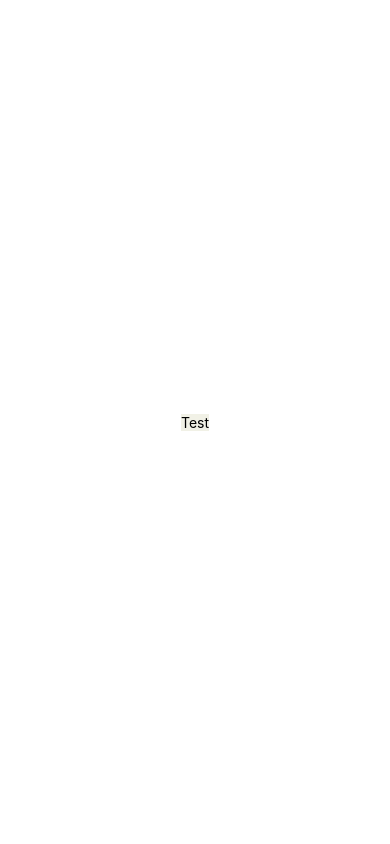
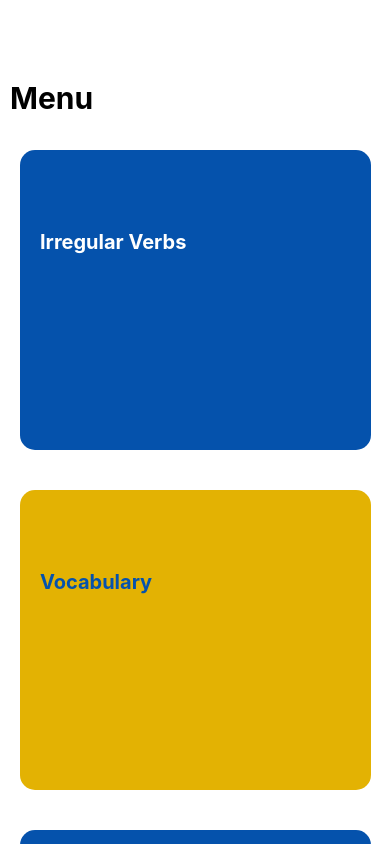
Before and after one commit to ChainerKOMISSA/PocketEnglishApp, a React Native app in the folder my-app/: screen / in a window 390 px wide. Built offline with nearby package versions, Linux system fonts and the light colour scheme.

Commit message:
Commit 2
Design de la page menu

```diff
--- a/my-app/src/screens/menu.jsx
+++ b/my-app/src/screens/menu.jsx
@@ -1,19 +1,82 @@
 import { Image, ScrollView, StyleSheet, Text, View } from 'react-native'
 import React from 'react'
+import { MenuOutlined, SearchOutlined } from '@ant-design/icons';
 
 const styles = StyleSheet.create({
+  container : {
+    width : '100%',
+    height : '100%',
+    flexDirection : 'column',
+  },
   row : {
       width : '100%',
-      backgroundColor : '#F1F1E6'
-  }
+      flexDirection : 'row',
+      height : 50,
+      marginTop : 80,
+  },
+  texte : {
+      fontSize : 30,
+      fontWeight : 'bold',
+      paddingLeft : 10
+  },
+  blue : {
+    margin : 20,
+    width : '90%',
+    height : '300px',
+    backgroundColor : '#0552AC',
+    borderRadius : 15
+  },
+  yellow : {
+    margin : 20,
+    width : '90%',
+    height : '300px',
+    backgroundColor : '#E3B203',
+    borderRadius : 15
+  },
+  textebtnblue : {
+    marginTop : 80,
+    marginLeft : 20,
+    marginBottom : 20,
+    color : '#fff',
+    fontSize : 20,
+    fontWeight : 'bold',
+  },
+  textebtnyellow : {
+    marginTop : 80,
+    marginLeft : 20,
+    marginBottom : 20,
+    color : '#0552AC',
+    fontSize : 20,
+    fontWeight : 'bold',
+  },
 })
 
 const Menu = () => {
   return (
-    <View>
+    <View style={styles.container}>
       <View style={styles.row}>
-        <Text>Test</Text>
+          <Text style={styles.texte}>Menu</Text>
       </View>
+      <ScrollView>
+      <View style={styles.blue}>
+        <Text style={styles.textebtnblue}>Irregular Verbs</Text>
+      </View>
+      <View style={styles.yellow}>
+        <Text style={styles.textebtnyellow}>Vocabulary</Text>
+      </View>
+      <View style={styles.blue}>
+        <Text style={styles.textebtnblue}>Grammar</Text>
+      </View>
+      <View style={styles.yellow}>
+        <Text style={styles.textebtnyellow}>Jumble words</Text>
+      </View>
+      <View style={styles.blue}>
+        <Text style={styles.textebtnblue}>General Knowledge</Text>
+      </View>
+      <View style={styles.yellow}>
+        <Text style={styles.textebtnyellow}>Quiz</Text>
+      </View>
+      </ScrollView>
     </View>
   )
 }
```
